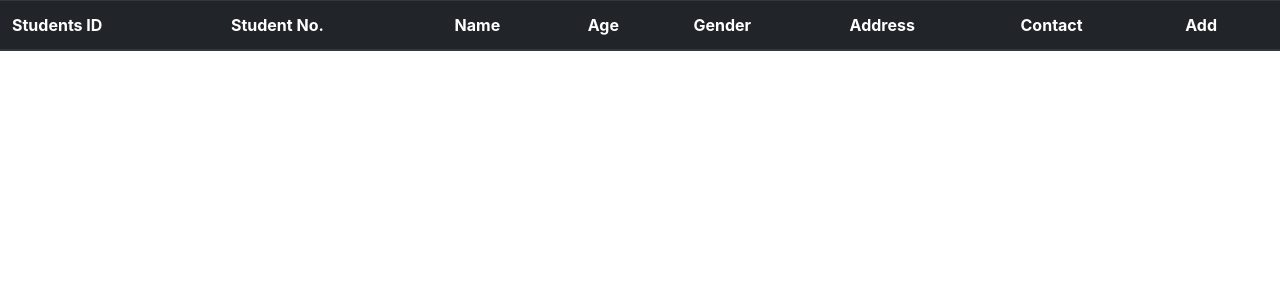
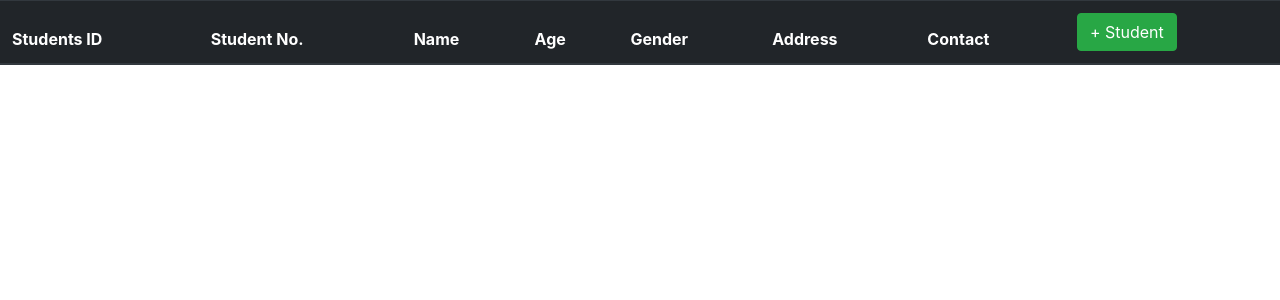
Before and after one commit to John-Michael-Goco/BasicCrud, a PHP site: page / in a window 1280 px wide. Shown: the top 300 px of the page. Run offline with PHP 8.4, Linux system fonts and the light colour scheme; data that the repository does not hold is empty; some libraries are stand-ins or nearby versions.

Commit message:
Finished Index and Added sqlDelete

```diff
--- a/index.php
+++ b/index.php
@@ -27,7 +27,11 @@ include 'includes/dbconn.php';
         <th>Gender</th>
         <th>Address</th>
         <th>Contact</th>
-        <th>Add</th>
+        <th>
+            <a class="btn btn-success" href="addStudent.php?studentID=<?php echo $row['studentID']; ?>" data-toggle="tooltip" title="View">
+                + Student
+            </a>
+        </th>
       </tr>
     </thead>
     <tbody>
@@ -47,10 +51,10 @@ include 'includes/dbconn.php';
           <td><?php echo $row['Contact']; ?></td>
           <td>
             <a class="btn btn-success" href="addStudent.php?studentID=<?php echo $row['studentID']; ?>" data-toggle="tooltip" title="View">
-              <i class="bi bi-eye-fill"></i>
+                <i class="bi bi-pencil-fill"></i>
             </a>
-            <a class="btn btn-success" href="addStudent.php?studentID=<?php echo $row['studentID']; ?>" data-toggle="tooltip" title="View">
-              <i class="bi bi-eye-fill"></i>
+            <a class="btn btn-danger" href="deleteStudentSql.php?studentID=<?php echo $row['studentID']; ?>" data-toggle="tooltip" title="View">
+                <i class="bi bi-trash3"></i>
             </a>
           </td>
         </tr>
```
Also changed, not shown: deleteStudentSql.php (added).
